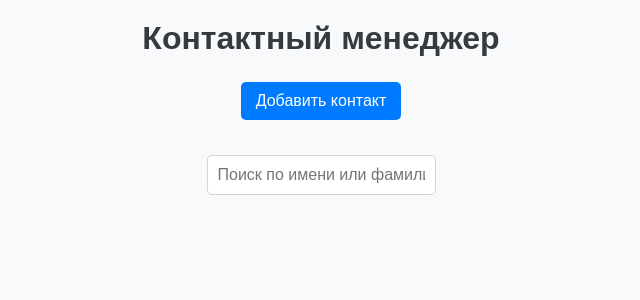
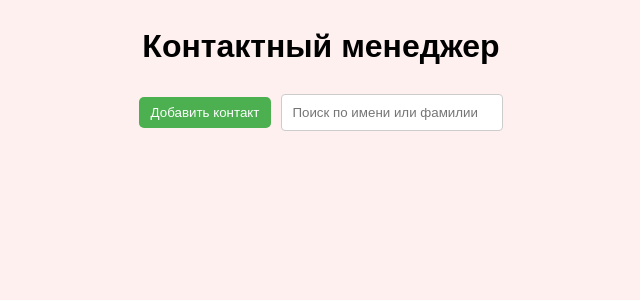
Before and after one commit to Gilfanov-RR/repos, a Flask app: page / in a window 1280 px wide. Shown: the top 300 px of the page, without its empty margins (319-959 px from the left). Run offline with Flask 3, Linux system fonts and the light colour scheme; data that the repository does not hold is empty.

Commit message:
Update styles.css

```diff
--- a/static/styles.css
+++ b/static/styles.css
@@ -1,170 +1,141 @@
-/* Общие стили для всей страницы */
-* {
-    margin: 0;
-    padding: 0;
-    box-sizing: border-box;
+/* Общие стили */
+body {
+    font-family: Arial, sans-serif; /* Устанавливаем шрифт приложения */
+    line-height: 1.6; /* Высота строки для улучшей читабельности */
+    margin: 0; /* Убираем отступы по умолчанию */
+    padding: 0; /* Убираем внутренние отступы */
+    background-color: #fff0f0; /* Цвет фона приложения */
 }
 
-body {
-    font-family: Arial, sans-serif;
-    background-color: #f8f9fa;
-    color: #333;
+
+
+.header-controls {
     display: flex;
-    flex-direction: column;
+    justify-content: center;
     align-items: center;
-    padding: 20px;
+    margin-top: 10px;
 }
 
-h1 {
-    font-size: 2rem;
-    margin-bottom: 20px;
-    color: #343a40;
-    text-align: center;
+.header-controls button {
+    margin-right: 10px; /* Отступ справа от кнопки */
 }
 
-/* Стили для навигации */
-nav {
-    text-align: center;
-    margin-bottom: 20px;
+.header-controls input[type="text"] {
+    padding: 10px;
+    width: 200px; /* Ширина поля поиска */
+    border: 1px solid #ccc;
+    border-radius: 4px;
+}
+/* Оформление основного контейнера для списка контактов */
+#contactList {
+    display: flex;
+    flex-direction: column; /* Вертикально располагает элементы списка */
+    margin: 20px; /* Отступы вокруг списка */
+    padding: 0; /* Убираем отступы внутри */
+    list-style-type: none; /* Убираем маркеры списка */
 }
 
-/* Стили для кнопок */
+/* Оформление каждого элемента списка контактов */
+.contact-item {
+    display: flex; /* Включаем Flexbox для горизонтального расположения элементов */
+    align-items: center; /* Центрируем элементы вертикально */
+    border: 1px solid #ddd; /* Границы для каждого элемента */
+    padding: 10px; /* Внутренние отступы */
+    margin-bottom: 10px; /* Отступы между элементами списка */
+    border-radius: 5px; /* Закругление углов */
+    background-color: #ededed; /* Цвет фона элемента */
+    transition: background-color 0.3s; /* Плавный переход цвета фона */
+}
+
+.contact-item:hover {
+    background-color: #f1f1f1; /* Цвет фона при наведении */
+}
+
+/* Оформление фотографии контакта */
+.contact-item img {
+    border-radius: 50%; /* Закругленные края для фотографий */
+    margin-right: 20px; /* Отступ между изображением и текстом */
+}
+
+/* Оформление блока с информацией о контакте */
+.contact-info {
+    flex: 1; /* Занимает оставшееся пространство */
+}
+
+/* Оформление кнопок редактирования и удаления */
+.contact-buttons {
+    display: flex; /* Создаем горизонтальный контейнер для кнопок */
+    gap: 10px; /* Расстояние между кнопками */
+}
+
+/* Оформление кнопок */
 button {
-    padding: 10px 15px;
-    margin: 5px;
-    background-color: #007bff;
-    color: white;
-    border: none;
-    border-radius: 5px;
-    cursor: pointer;
-    font-size: 1rem;
-    transition: background-color 0.3s ease;
+    background-color: #4CAF50; /* Цвет фона кнопок */
+    border: none; /* Убираем границы кнопок */
+    color: white; /* Цвет текста */
+    padding: 8px 12px; /* Внутренние отступы */
+    text-align: center; /* Выравнивание текста по центру */
+    text-decoration: none; /* Убираем подчеркивание текста */
+    border-radius: 5px; /* Закругление углов кнопок */
+    cursor: pointer; /* Изменение курсора при наведении */
+    transition: background-color 0.3s; /* Плавный переход цвета кнопки */
 }
 
 button:hover {
-    background-color: #0056b3;
+    background-color: #45a049; /* Цвет кнопок при наведении */
 }
 
-/* Стили для форм */
-form {
-    display: flex;
-    flex-direction: column;
-    align-items: center;
-    width: 100%;
-    max-width: 450px;
-    background-color: #fff;
-    padding: 20px;
-    border-radius: 10px;
-    box-shadow: 0 4px 8px rgba(0, 0, 0, 0.1);
+/* Стили для заголовков в карточках контактов */
+.contact-info strong {
+    display: block; /* Разделяем элемент на блок для лучшего выравнивания */
+    font-size: 18px; /* Размер шрифта имени */
+    margin-bottom: 5px; /* Отступ между именем и остальной информацией */
 }
 
-form input, form button {
-    width: 100%;
-    margin-bottom: 15px;
+/* Стили для дополнительных данных контактов */
+.contact-info span {
+    display: block; /* Разделяем элемент на блок для лучшего выравнивания */
+    color: #555; /* Серый цвет для меньшей важности */
 }
 
-form button[type="submit"] {
-    background-color: #4caf50;
+/* Стили для формы добавления/редактирования контакта */
+form {
+    background: #ededed; /* Цвет фона формы */
+    padding: 20px; /* Внутренние отступы в форме */
+    margin: 20px; /* Отступы вокруг формы */
+    border-radius: 5px; /* Закругление углов формы */
+    box-shadow: 0 2px 10px rgba(0, 0, 0, 0.1); /* Тень для улучшения восприятия */
 }
 
-form button[type="submit"]:hover {
-    background-color: #388e3c;
+form input[type="text"],
+form input[type="email"],
+form input[type="tel"],
+form input[type="date"],
+form input[type="file"] {
+    width: calc(100% - 20px); /* Ширина инпутов с учетом отступов */
+    padding: 10px; /* Внутренние отступы в инпутах */
+    margin-bottom: 10px; /* Отступы между инпутами */
+    border: 1px solid #ccc; /* Границы для инпутов */
+    border-radius: 4px; /* Закругленные углы инпутов */
+    box-sizing: border-box; /* Учитываем отступы и границы в расчете ширины */
 }
 
-/* Стили для полей ввода */
-input, textarea {
-    padding: 10px;
-    font-size: 1rem;
-    margin: 10px 0;
-    width: 600px;
-    border: 1px solid #ced4da;
-    border-radius: 5px;
-    background-color: white;
+/* Стили для кнопки отправки формы */
+form button[type="submit"] {
+    background-color: #4CAF50; /* Цвет фона кнопки */
+    color: white; /* Цвет текста */
+    border: none; /* Убираем границы кнопки */
+    padding: 10px 15px; /* Внутренние отступы */
+    cursor: pointer; /* Изменение курсора при наведении */
 }
 
-input[type="file"] {
-    padding: 5px 0;
+/* Эффект наведения для кнопки отправки формы */
+form button[type="submit"]:hover {
+    background-color: #45a049; /* Цвет кнопки при наведении */
 }
 
-/* Стили для разделителей */
-hr {
-    margin: 10px 0;
-    border: 0;
-    border-top: 1px solid #ddd;
+/* Оформление сообщений об ошибках */
+.error-message {
+    color: red; /* Цвет текста ошибок */
+    margin-top: 10px; /* Отступ сверху */
 }
-
-/* Стили для списка контактов */
-#contactList {
-    width: 100%;
-    max-width: 600px;
-    margin-top: 20px;
-}
-
-#contactList div {
-    background-color: white;
-    border: 1px solid #ddd;
-    border-radius: 8px;
-    padding: 15px;
-    margin-bottom: 10px;
-    display: flex;
-    justify-content: space-between;
-    align-items: center;
-    transition: box-shadow 0.3s ease;
-}
-
-#contactList div:hover {
-    box-shadow: 0 4px 8px rgba(0, 0, 0, 0.1);
-}
-
-#contactList div img {
-    border-radius: 50%;
-    width: 50px;
-    height: 50px;
-    margin-right: 10px;
-}
-
-#contactList div strong {
-    font-size: 1.2rem;
-    color: #333;
-}
-
-#contactList div button {
-    padding: 5px 10px;
-    font-size: 0.9rem;
-}
-
-#contactList div button:first-child {
-    background-color: #ff9800;
-}
-
-#contactList div button:first-child:hover {
-    background-color: #fb8c00;
-}
-
-#contactList div button:last-child {
-    background-color: #f44336;
-}
-
-#contactList div button:last-child:hover {
-    background-color: #e53935;
-}
-
-/* Стиль для поля поиска */
-#searchInput {
-    width: 100%;
-    max-width: 500px;
-    padding: 10px;
-    font-size: 1rem;
-    border: 1px solid #ced4da;
-    border-radius: 5px;
-    margin-bottom: 20px;
-    background-color: white;
-}
-
-/* Стиль для сообщений об ошибках */
-.error-message {
-    color: red;
-    font-size: 1rem;
-    margin-top: 10px;
-    font-weight: bold;
-}
```
